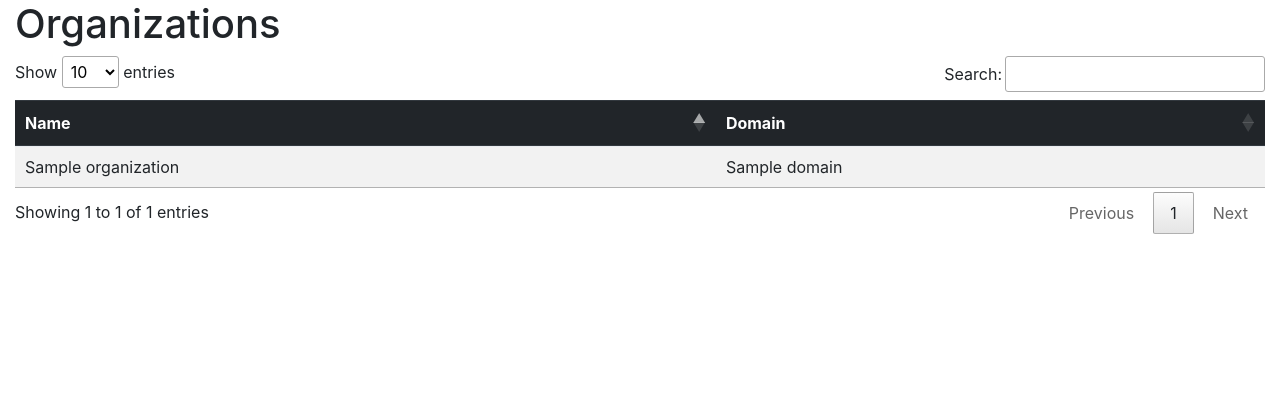
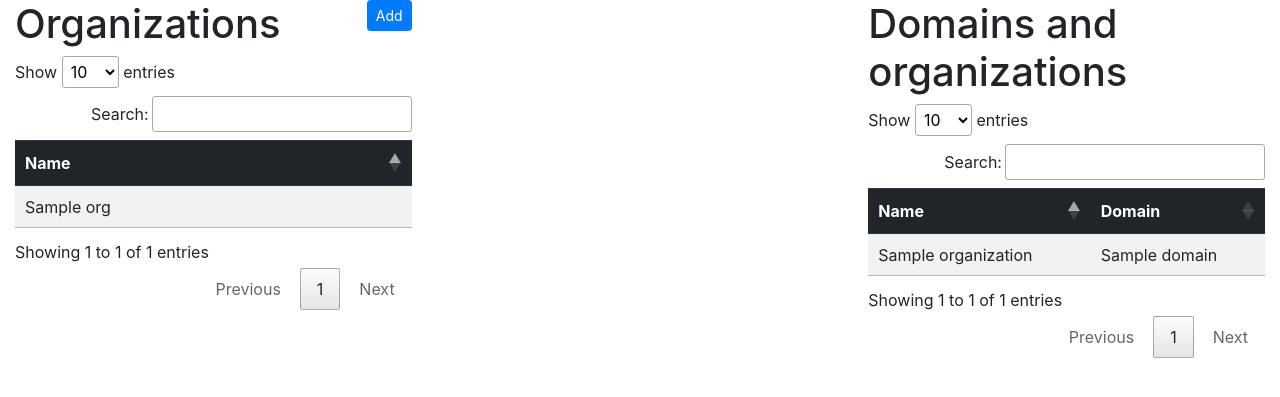
Before and after one commit to chaoss/grimoirelab-hatstall, a Flask app: template templates/organizations.html in a window 1280 px wide. Shown: the part 56-453 px from the top of the page. Run offline with Flask 2, Linux system fonts and the light colour scheme; the template is opened without the code that fills it: most values are stand-ins (such as "Sample title", 1, 10 or a date in 2020); some libraries are stand-ins or nearby versions.

Commit message:
Functionality added: Add organization

```diff
--- a/app.py
+++ b/app.py
@@ -90,17 +90,21 @@ def render_profile(profile_uuid):
     identities
     """
     orgs = sortinghat.api.registry(db)
+
     remaining_identities = []
     profile_enrollments = []
     with db.connect() as session:
         profile_info = session.query(UniqueIdentity).\
             filter(UniqueIdentity.uuid == profile_uuid).first()
         profile_identities = [x.id for x in profile_info.identities]
+
         for identity in session.query(Identity).filter(Identity.id.notin_(profile_identities)):
             remaining_identities.append(identity)
+
         for enrollment in profile_info.enrollments:
             profile_enrollments.append(enrollment)
         session.expunge_all()
+
     return render_template('profile.html', profile=profile_info.to_dict(),\
          orgs=orgs, identities=remaining_identities, enrollments=profile_info.enrollments)
 
@@ -188,7 +192,7 @@ def unenroll_profile(profile_uuid, organization):
     return redirect(url_for('profile', profile_uuid=profile_uuid))
 
 @app.route('/profiles/<profile_uuid>/unmerge/<identity_id>')
-def unmerge(identity_id):
+def unmerge(profile_uuid, identity_id):
     """
     Unmerge a given identity from a unique identity, creating a new unique identity
     """
@@ -202,13 +206,16 @@ def unmerge(identity_id):
     session.expunge_all()
     return redirect(url_for('profile', profile_uuid=profile_uuid))
 
-@app.route('/organizations')
+@app.route('/organizations', methods=['GET', 'POST'])
 def organizations():
     """
     Render organizations page
     """
     orgs = sortinghat.api.registry(db)
     domains = sortinghat.api.domains(db)
+    if request.method == 'POST':
+        sortinghat.api.add_organization(db, request.form['name'])
+
     return render_template('organizations.html', orgs=orgs, domains=domains)
 
 if __name__ == '__main__':
--- a/templates/organizations.html
+++ b/templates/organizations.html
@@ -8,13 +8,57 @@
     <script type="text/javascript">
         $(document).ready(function(){
             $('#orgsTable').DataTable();
+            $('#domsTable').DataTable();
+
+            $('#addOrgBtn').click(function(){
+                $('#addOrg').removeAttr('hidden');
+            });
+            $('#closeAddOrg').click(function(){
+                $('#addOrg').attr('hidden','');
+            });
         });
     </script>
 {% endblock %}
 
 {% block body %}
+<div class="row">
+    <div class="col-sm-4">
+            <button id="addOrgBtn" type="button" class="btn btn-primary btn-sm float-right">Add <span class="sr-only">organization</span></button>
         <h1>Organizations</h1>
         <table class="table table-striped" id="orgsTable">
+            <thead class="thead-dark">
+                <tr>
+                    <th>Name</th>
+                </tr>
+            </thead>
+            <tbody>
+                {%  for org in orgs %}
+                <tr>
+                    <td>{{org.name}}</td>
+                </tr>
+                {% endfor %}
+            </tbody>
+        </table>
+    </div>
+
+    <div class="col-sm-4">
+        <form hidden id="addOrg" action="" method="POST">
+            <button id="closeAddOrg" type="button" class="close" aria-label="Close">
+                <span aria-hidden="true">&times;</span>
+            </button>
+            <h2>Add organization</h2>
+
+            <div class="form-group row">
+                <label for="organizationName" class="col-sm-2 col-form-label">Name:</label>
+                <input name="name" type="text" class="col-sm-10 form-control" id="organizationName" placeholder="Organization name">
+            </div>
+            <button type="submit" class="btn btn-success">Add</button>
+        </form>
+    </div>
+
+    <div class="col-sm-4">
+        <h1>Domains and organizations</h1>
+        <table class="table table-striped" id="domsTable">
             <thead class="thead-dark">
                 <tr>
                     <th>Name</th>
@@ -30,4 +74,6 @@
                 {% endfor %}
             </tbody>
         </table>
+    </div>
+</div>
 {% endblock %}
--- a/templates/profile.html
+++ b/templates/profile.html
@@ -130,7 +130,7 @@
                 <h2 class="float-left">Organizations</h2>
                 <button id="closeOrganizations" type="button" class="close" aria-label="Close">
                     <span aria-hidden="true">&times;</span>
-                  </button>
+                </button>
                 <table class="table table-striped" id="orgsTable">
                     <thead class="thead-dark">
                         <tr>
```
Lines whose indentation alone changed are shown as unchanged.
